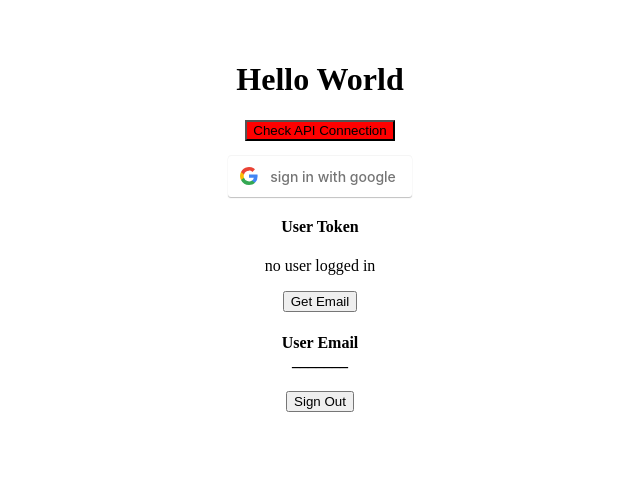
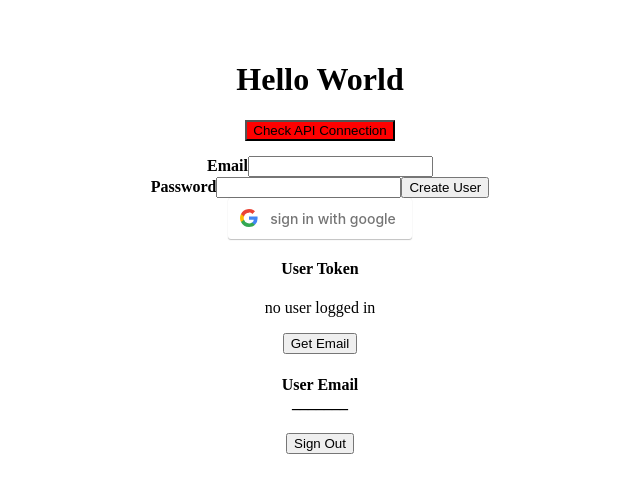
Before and after one commit to paper-dragonfly/authentication-with-firebase, a React (Create React App) app in the folder learn-auth-react/: page / in a window 1280 px wide. Shown: the top 492 px of the page, without its empty margins (320-960 px from the left). Built offline with nearby package versions, Linux system fonts and the light colour scheme.

Commit message:
added form for email  and pw, added initial submit -> console.log

```diff
--- a/learn-auth-react/package.json
+++ b/learn-auth-react/package.json
@@ -9,6 +9,7 @@
     "firebase": "^9.19.1",
     "react": "^18.2.0",
     "react-dom": "^18.2.0",
+    "react-hook-form": "^7.46.2",
     "react-scripts": "5.0.1",
     "web-vitals": "^2.1.4"
   },
--- a/learn-auth-react/src/App.js
+++ b/learn-auth-react/src/App.js
@@ -1,6 +1,8 @@
 import './App.css';
 import { firebaseSignOut, signInWithGoogle } from './Firebase';
+import { getAuth, setPersistence, signInWithEmailAndPassword } from "firebase/auth";
 import {useEffect, useState} from 'react';
+import {useForm} from 'react-hook-form'
 
 const API_URL = 'http://127.0.0.1:8000'
 
@@ -10,6 +12,9 @@ function App() {
   const [userToken, setUserToken] = useState("")
   const [userEmail, setUserEmail] = useState("")
   const [userName,  setUserName] = useState("")
+  const [userPassword, setUserPassword] = useState("")
+  const { handleSubmit, formState }  = useForm()
+
 
   function checkHealth(){
     const url = API_URL+'/health/'
@@ -27,6 +32,41 @@ function App() {
         console.error(error)
         setHealth(false)})
   }
+
+  const auth = getAuth();
+  function emailPasswordSignIn(){
+    signInWithEmailAndPassword(auth, userEmail, userPassword)
+      console.log('signing in with user and PW')
+      .then((userCredential) => {
+        console.log(userCredential)
+        // Signed in
+        const user = userCredential.user;
+        // ...
+      })
+      .catch((error) => {
+        const errorCode = error.code;
+        const errorMessage = error.message;
+        console.log(errorMessage)
+      })
+    }
+
+  function handleChange(e){
+    const {name, value} = e.target
+    console.log('handleChange running', name, value)
+    if(name==='email'){
+      setUserEmail(value)
+    }else if(name==='password'){
+      setUserPassword(value)
+    }
+  }
+
+  function submitForm(){
+    console.log(userEmail, userPassword)
+  }
+
+  // function submitForm(){
+  //   console.log('formsubmitting', userEmail, userPassword)
+  // }
 
   function signIn(){
     signInWithGoogle()
@@ -89,6 +129,31 @@ function App() {
         <h1> Hello {userName? userName: 'World'}</h1>
         <button className = {health?'btn-success':'btn-danger'} onClick = {checkHealth}>Check API Connection</button>
         <br />
+        <form onSubmit={handleSubmit(submitForm)}>
+          <label>
+            <b>Email</b>
+              <input
+                  type='text'
+                  name='email'
+                  value ={userEmail}
+                  onChange={handleChange}
+                  className='manual login email'
+              />
+          </label>
+          <br />
+          <label>
+            <b>Password</b>
+              <input
+                  type='password'
+                  name='password'
+                  value ={userPassword}
+                  onChange={handleChange}
+                  className='manual login pw'
+              />
+          </label>
+          <button type='submit'>Create User</button>
+        </form>
+
         <button className= "login-with-google-btn"  onClick={signIn}>sign in with google</button>
         <div className = 'showUserToken'>
           <h4> User Token </h4>
```
Also changed, not shown: 1 other file (tests, documents, lock files or other folders).
